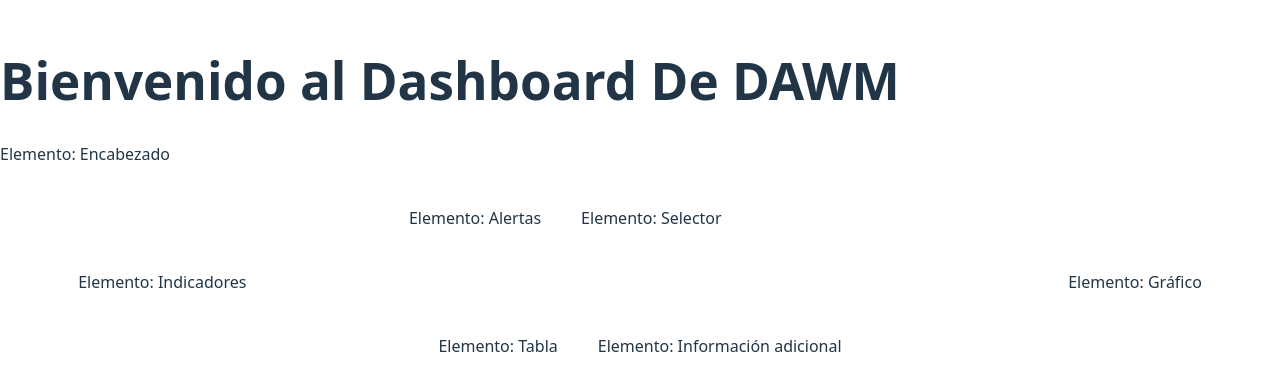
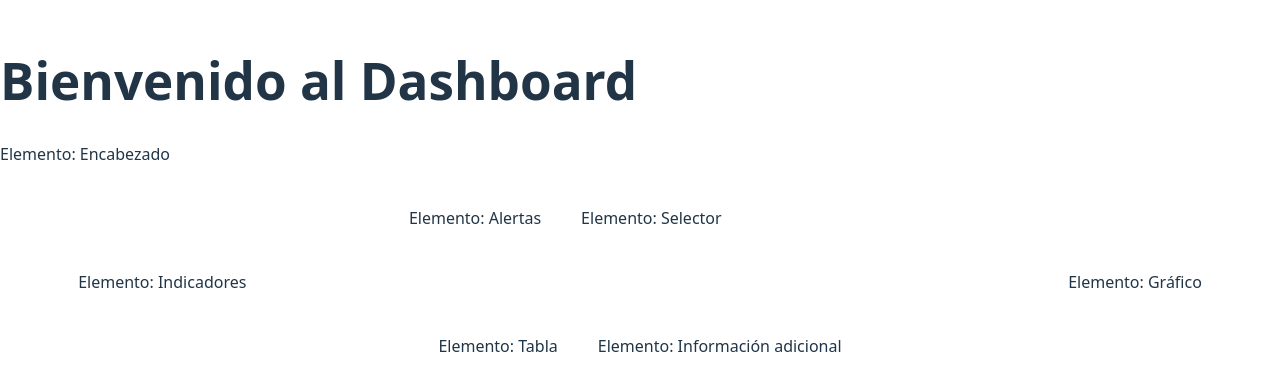
Before and after one commit to nfiallo5/dashboard, a React (Vite) app: page / in a window 1280 px wide. Shown: the part 212-602 px from the top of the page. Built offline with nearby package versions, Linux system fonts and the light colour scheme.

Commit message:
Trying to deploy

```diff
--- a/src/App.tsx
+++ b/src/App.tsx
@@ -3,7 +3,7 @@ import { Grid } from '@mui/material';
 function App() {
    return (
       <div>
-          <h1>Bienvenido al Dashboard De DAWM</h1>
+          <h1>Bienvenido al Dashboard</h1>
           <Grid container spacing={5} justifyContent="center" alignItems="center">
 
             {/* Encabezado */}
```
